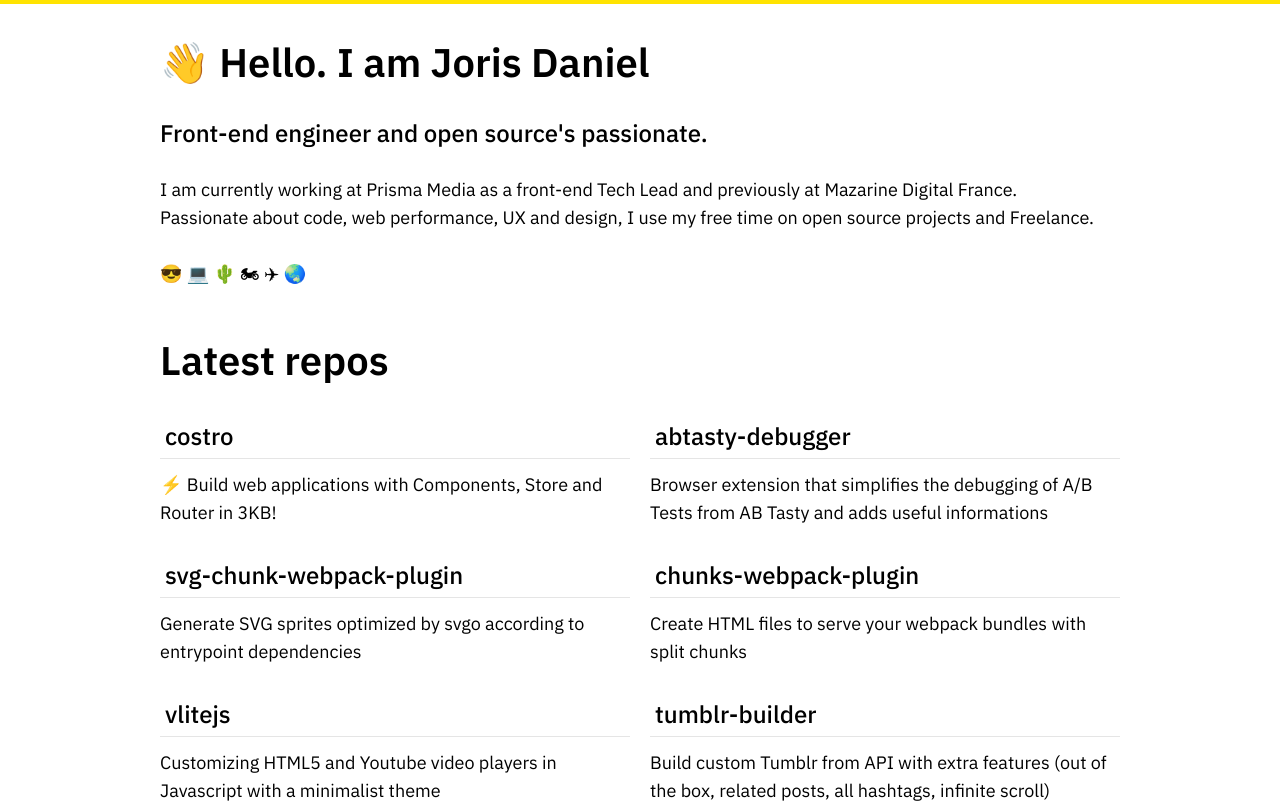
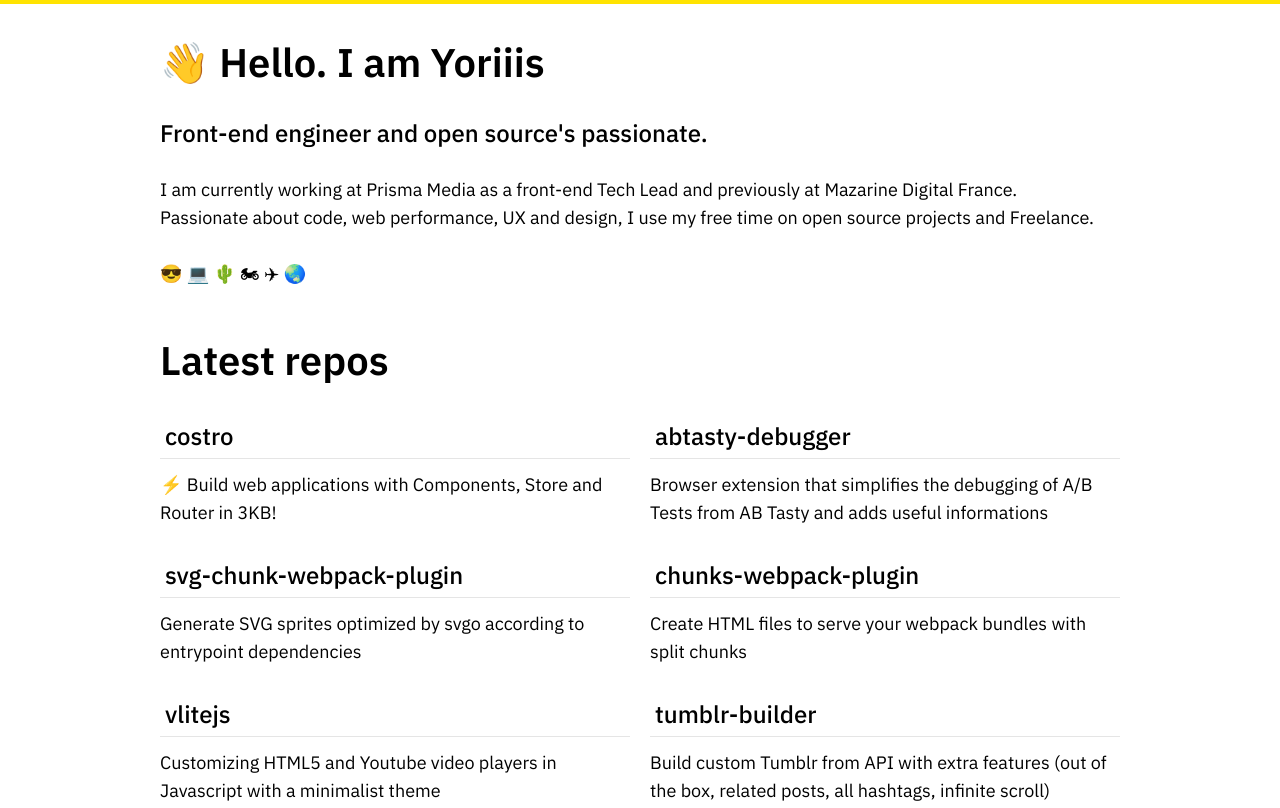
Before and after one commit to yoriiis/yoriiis.github.io, a website: page web/index.html in a window 1280 px wide. Shown: the top 808 px of the page. Drawn offline with Linux system fonts and the light colour scheme.

Commit message:
Update index.html

```diff
--- a/web/index.html
+++ b/web/index.html
@@ -1,7 +1,7 @@
 <!DOCTYPE html>
 <html lang="en">
 	<head>
-		<title>Joris Daniel</title>
+		<title>Yoriiis</title>
 		<meta charset="utf-8" />
 		<meta name="viewport" content="width=device-width, initial-scale=1" />
 		<meta name="theme-color" content="#212121" />
@@ -17,7 +17,7 @@
 	<body>
 		<main id="main" class="home">
 			<div class="intro">
-				<h1 class="title"><span class="intro-hand">👋</span> Hello. I am Joris Daniel</h1>
+				<h1 class="title"><span class="intro-hand">👋</span> Hello. I am Yoriiis</h1>
 				<h2 class="subtitle">Front-end engineer and open source's passionate.</h2>
 				<p class="text">
 					I am currently working at Prisma Media as a front-end Tech Lead and previously at Mazarine Digital France.<br />
```
